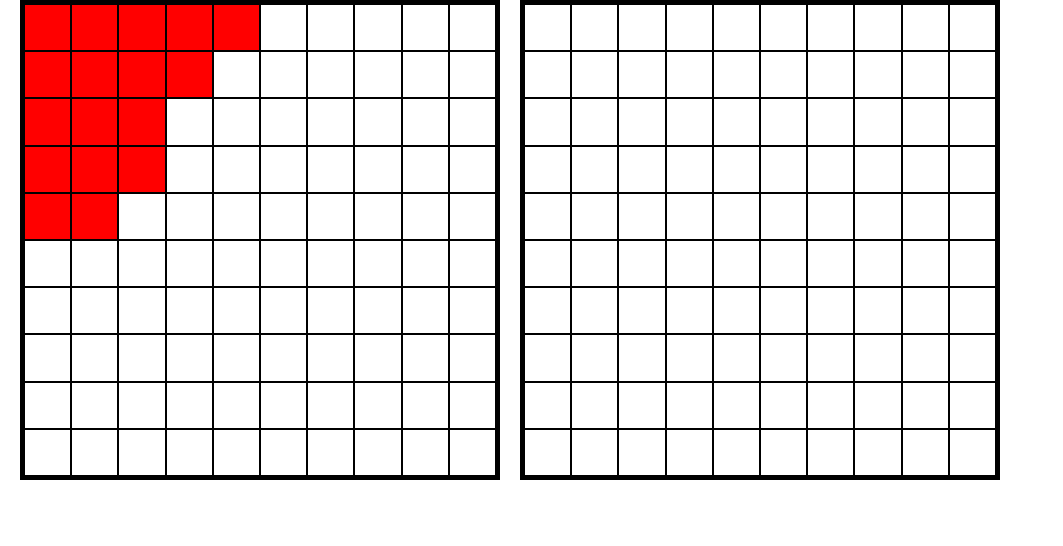
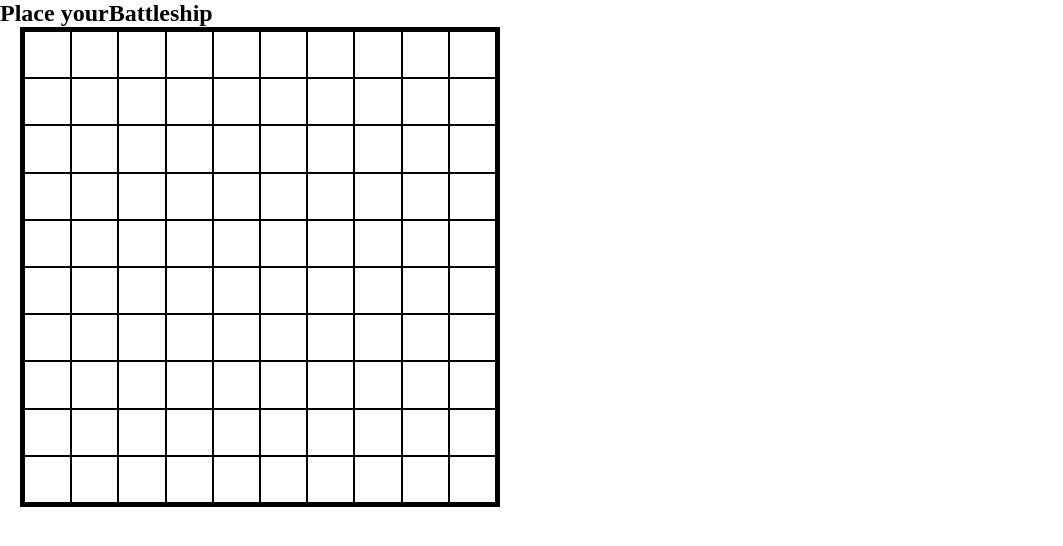
Before and after one commit to nicopressez/JS-Battleship, a website built with webpack: page dist/index.html in a window 1280 px wide. Both pictures are taken after a click on the element 47 px from the left and 27 px from the top of the page. Shown: the whole page, without its empty margins (0-1063 px from the left). Built offline with nearby package versions, Linux system fonts and the light colour scheme.

Commit message:
Added initial empty grid to place ships
When game starts, an empty grid asking the player to choose where to add their ships is displayed.

```diff
--- /dev/null
+++ b/src/__tests__/game.test.js
@@ -0,0 +1,11 @@
+import { placeShipsGrid, placementListener } from "../dom";
+import { Player } from "../player";
+
+describe('Game functions tests'), () => {
+let player1;
+let player2;
+beforeEach(() => {
+    player1 = new Player(player1);
+    player2 = new Player(player2)
+});
+}
--- a/src/dom.js
+++ b/src/dom.js
@@ -1,8 +1,47 @@
 import { player1, player2 } from "./index";
-import { gameCheck } from "./game";
+import { gameCheck } from "./index";
 
 let isPlayerTurn = true
 let gameOver = false;
+
+export const placeShipsGrid = () => {
+  const shipPlacementContainer = document.getElementById("shipPlacement");
+   const placementGridContainer = document.createElement("section");
+  shipPlacementContainer.appendChild(placementGridContainer);
+  placementGridContainer.classList.add("gridContainer");
+  const currentShipName = document.getElementById("shipPlaced");
+  currentShipName.textContent = "Carrier"
+
+  // Generate an empty 10x10 grid for player to place their ships on
+  for (let x = 0; x <= 9; x++) {
+    for (let y = 0; y <= 9; y++) {
+      const cell = document.createElement("div");
+      cell.classList.add(`${x}${y}`);
+      placementGridContainer.appendChild(cell);
+
+      placementListener(cell)
+
+      }
+
+}}
+
+export const placementListener = (cell) => {
+  cell.addEventListener('click', () => {
+
+const currentShipName = document.getElementById("shipPlaced");
+const x = Number(cell.getAttribute("class").charAt(0));
+const y = Number(cell.getAttribute("class").charAt(1));
+
+ if (currentShipName.textContent == "Carrier"){
+ if (player1.board.placeShip(player1.board.carrier, x, y))
+  {currentShipName.textContent = "Battleship";
+  console.log(x,y)
+  console.log (player1.board.board[x][y])}
+  else console.log("Can't place the ship here")
+ }
+
+  })
+}
 
 export const generateBoard = (player) => {
   // Generate 10x10 grid
--- a/src/gameBoard.js
+++ b/src/gameBoard.js
@@ -23,7 +23,8 @@ export class Gameboard {
       for (let i = 0; i <= type.length - 1; i++) {
         this.board[x][y + i] = type;
       }
-    } else return "error";
+      return true;
+    } else return false;
   }
 
   receiveAttack(x, y) {
--- a/src/index.js
+++ b/src/index.js
@@ -1,14 +1,22 @@
 import { Player } from "./player";
 import { Gameboard } from "./gameBoard";
-import { generateBoard } from "./dom";
+import { generateBoard, placeShipsGrid } from "./dom";
+
+
 export const player1 = new Player("player1");
 export const player2 = new Player("player2");
 
-player1.board.placeShip(player1.board.carrier, 0, 0);
-player1.board.placeShip(player1.board.battleship, 1, 0);
-player1.board.placeShip(player1.board.destroyer, 2, 0);
-player1.board.placeShip(player1.board.submarine, 3, 0);
-player1.board.placeShip(player1.board.patrolBoat, 4, 0);
+export const gameCheck = (otherPlayer, player) =>{
+    if (otherPlayer.board.allSunk()) {
+    endGameUI(player);
+    return true;
+//    endGame();
+    }
+    else return false;
+}
+
+//export const startGame = () => {
+
 
 player2.board.placeShip(player2.board.carrier, 0, 1);
 player2.board.placeShip(player2.board.battleship, 1, 1);
@@ -16,5 +24,9 @@ player2.board.placeShip(player2.board.destroyer, 2, 3);
 player2.board.placeShip(player2.board.submarine, 3, 4);
 player2.board.placeShip(player2.board.patrolBoat, 4, 2);
 
-generateBoard(player1);
-generateBoard(player2);
+//generateBoard(player1);
+//generateBoard(player2);
+//}
+
+placeShipsGrid();
+//startGame();*/
```
Also changed, not shown: src/game.js (+29 -1 lines), dist/index.html, dist/main.js.
